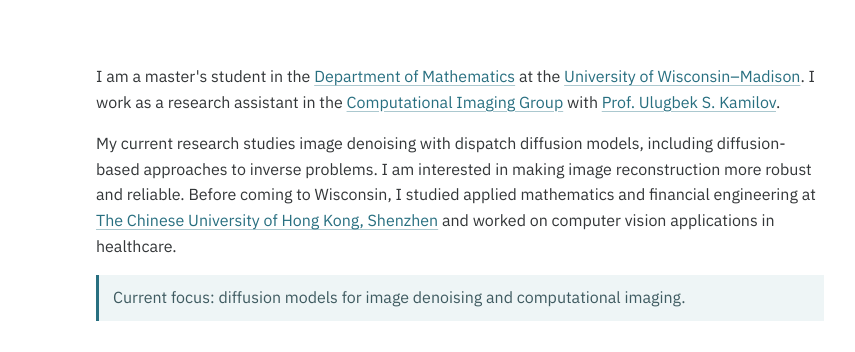
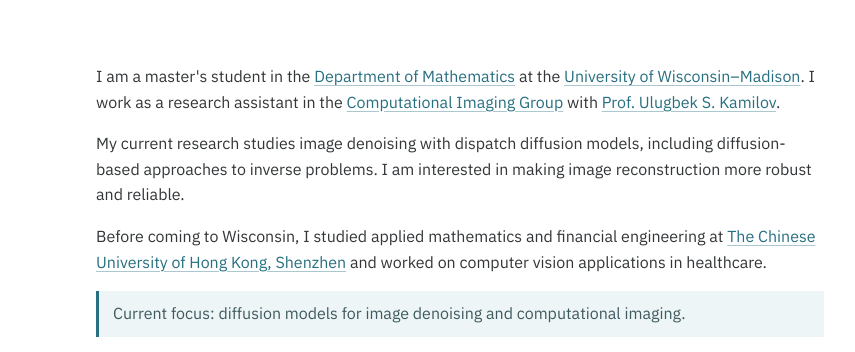
Before and after one commit to YanLiLydia/YanLiLydia.github.io, a plain HTML site: page index.html in a window 1280 px wide. Shown: the top 352 px of the page, 306-1161 px from the left. Drawn offline with Linux system fonts and the light colour scheme.

Commit message:
Separate previous education into its own paragraph

```diff
--- a/index.html
+++ b/index.html
@@ -120,7 +120,8 @@
     <main id="main" tabindex="-1">
       <section class="intro" aria-label="About Yan Li">
         <p>I am a master's student in the <a href="https://math.wisc.edu/">Department of Mathematics</a> at the <a href="https://www.wisc.edu/">University of Wisconsin–Madison</a>. I work as a research assistant in the <a href="https://cig.ece.wisc.edu">Computational Imaging Group</a> with <a href="https://engineering.wisc.edu/directory/profile/ulugbek-kamilov/">Prof. Ulugbek S. Kamilov</a>.</p>
-        <p>My current research studies image denoising with dispatch diffusion models, including diffusion-based approaches to inverse problems. I am interested in making image reconstruction more robust and reliable. Before coming to Wisconsin, I studied applied mathematics and financial engineering at <a href="https://www.cuhk.edu.cn/en">The Chinese University of Hong Kong, Shenzhen</a> and worked on computer vision applications in healthcare.</p>
+        <p>My current research studies image denoising with dispatch diffusion models, including diffusion-based approaches to inverse problems. I am interested in making image reconstruction more robust and reliable.</p>
+        <p>Before coming to Wisconsin, I studied applied mathematics and financial engineering at <a href="https://www.cuhk.edu.cn/en">The Chinese University of Hong Kong, Shenzhen</a> and worked on computer vision applications in healthcare.</p>
         <p class="current-focus">Current focus: diffusion models for image denoising and computational imaging.</p>
       </section>
 
```
